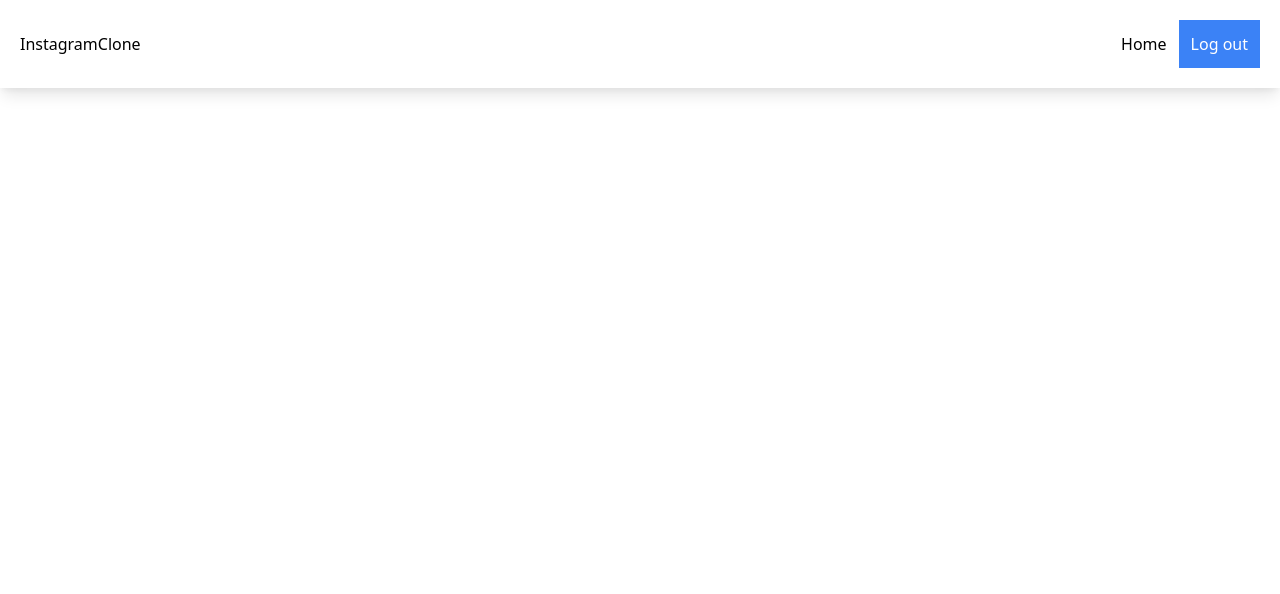
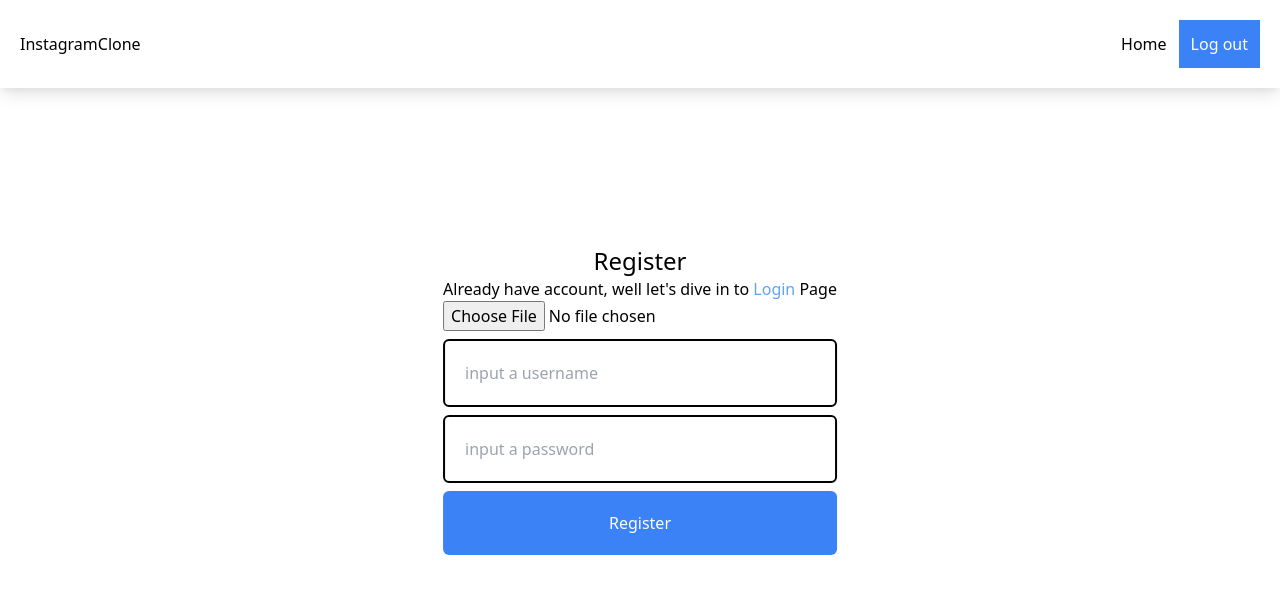
Before and after one commit to DhiveX21/nuxt-training, a Nuxt app: page /auth/register in a window 1280 px wide. Shown: the top 594 px of the page. Built offline with nearby package versions, Linux system fonts and the light colour scheme.

Commit message:
add plugin and function to integrate with algolia

```diff
--- a/components/CommentItem.vue
+++ b/components/CommentItem.vue
@@ -1,10 +1,25 @@
 <template>
     <div class="flex p-2 gap-2 items-center w-full">
         <div>
-            <img src="https://via.placeholder.com/52" class="max-w-full rounded-full" width="52" height="52" alt="user picture comment"/>
+            <img :src="comment.profilePicture" class="max-w-full rounded-full" width="52" height="52" alt="user picture comment"/>
         </div>
         <div class="flex-1">
-            ceritanya ini deskripsi
+            {{ comment.message }}
         </div>
     </div>
 </template>
+<script>
+    export default {
+        props : {
+            comment : {
+                type: Object,
+                default(){
+                    return {
+                        profilePicture: "https://via.placeholder.com/52",
+                        message: "Lorem ipsum dolor summit!"
+                    }
+                }
+            }
+        }
+    }
+</script>
--- a/components/PostsItem.vue
+++ b/components/PostsItem.vue
@@ -4,9 +4,9 @@
          <div class="bg-white shadow-md mb-3">
                     <div class="w-100 border-solid border-2 border-gray-400 rounded-t-md flex justify-between p-5 pl-2 items-center">
                         <div class="flex gap-5">
-                            <img src="https://via.placeholder.com/52" class="max-w-full rounded-full" width="52" height="52" alt="user picture">
+                            <img :src="post.profilePicture" class="max-w-full rounded-full" width="52" height="52" alt="user picture">
                             <div>
-                                <p class="font-medium">nama user</p>
+                                <p class="font-medium">{{  post.profileName }}</p>
                             </div>
                         </div>
                     </div>
@@ -17,12 +17,12 @@
                 </div>
                 <!-- post description -->
                 <div class="px-5 py-2">
-                    <p><b>arya</b></p>
-                    <p>ini deskripsi gambar</p>
+                    <p><b>{{ post.profileName }}</b></p>
+                    <p>{{ post.description }}</p>
                 </div>
                 <hr>
-                <div v-if="comments.length > 0">
-                    <comment-item v-for="comment in comments" :key="comment.id"/>
+                <div v-if="post.comments.length > 0">
+                    <comment-item v-for="(comment, index) in post.comments" :comment="comment" :key="index"/>
                 </div>
                 <div v-else>
                     <p>There is no comment</p>
@@ -41,19 +41,11 @@
 </template>
 <script>
     export default {
-        data(){
-            return {
-                comments : [
-                    {
-                        id : 1,
-                        message : "hello comment"
-                    },
-                    {
-                        id : 2,
-                        message : "hello comment"
-                    },
-                ]
+        props: {
+            post: {
+                type: Object,
+                required: true
             }
-        }
+        },
     }
 </script>
--- a/nuxt.config.js
+++ b/nuxt.config.js
@@ -23,6 +23,7 @@ export default {
 
   // Plugins to run before rendering page: https://go.nuxtjs.dev/config-plugins
   plugins: [
+    '~/plugins/dataApi'
   ],
 
   // Auto import components: https://go.nuxtjs.dev/config-components
@@ -40,5 +41,17 @@ export default {
 
   // Build Configuration: https://go.nuxtjs.dev/config-build
   build: {
+  },
+  publicRuntimeConfig:{
+    algolia:{
+      appId: process.env.ALGOLIA_APP_ID,
+      key: process.env.ALGOLIA_TOKEN_GENERAL
+    }
+  },
+  privateRuntimeConfig: {
+    algolia:{
+      appId: process.env.ALGOLIA_APP_ID,
+      key: process.env.ALGOLIA_TOKEN_ALL
+    }
   }
 }
--- a/pages/auth/login.vue
+++ b/pages/auth/login.vue
@@ -0,0 +1,45 @@
+<template>
+    <div class="absolute top-2/4 left-2/4" style="transform: translate(-50%, -50%);">
+        <h2 class="text-2xl font-medium text-center">Login</h2>
+        <form @submit.prevent="submitLogin">
+            <div class="flex flex-col gap-2">
+                <input type="text" name="name"
+                    id="name"
+                    v-model="user.name"
+                    class="p-5 border-solid border-2 border-black rounded-md"
+                    placeholder="input your username">
+                <input
+                    type="password"
+                    name="password"
+                    id="password"
+                    v-model="user.password"
+                    class="p-5 border-solid border-2 border-black rounded-md"
+                >
+                <p>First time ? go to this <nuxt-link to="/auth/register">Register</nuxt-link></p>
+                <input type="submit" value="Login" class="p-5 bg-blue-500 text-white rounded-md">
+            </div>
+        </form>
+    </div>
+</template>
+<script>
+    export default {
+        head(){
+            return {
+                title : "Login To NuxtStagram"
+            }
+        },
+        data(){
+            return {
+                user : {
+                    name : "",
+                    password: ""
+                }
+            }
+        },
+        methods : {
+            submitLogin(){
+                alert("Login")
+            }
+        }
+    }
+</script>
--- a/pages/auth/register.vue
+++ b/pages/auth/register.vue
@@ -0,0 +1,77 @@
+<template>
+  <div
+    class="absolute top-2/4 left-2/4"
+    style="transform: translate(-50%, -50%)"
+  >
+    <h2 class="text-2xl font-medium text-center">Register</h2>
+    <p>
+      Already have account, well let's dive in to
+      <nuxt-link to="/auth/login" class="text-blue-400 hover:underline"
+        >Login</nuxt-link
+      >
+      Page
+    </p>
+    <form @submit.prevent="submitRegister">
+      <div class="flex flex-col gap-2">
+        <input
+          type="file"
+          accept=".jpeg, .jpg, image/jpeg"
+          @change="uploadFile"
+        />
+        <input
+          type="text"
+          name="name"
+          id="name"
+          v-model="user.name"
+          class="p-5 border-solid border-2 border-black rounded-md"
+          placeholder="input a username"
+        />
+        <input
+          type="password"
+          name="password"
+          id="password"
+          v-model="user.password"
+          class="p-5 border-solid border-2 border-black rounded-md"
+          placeholder="input a password"
+        />
+        <button type="submit" class="p-5 bg-blue-500 text-white rounded-md">
+          Register
+        </button>
+      </div>
+    </form>
+  </div>
+</template>
+<script>
+export default {
+  head() {
+    return {
+      title: "Register To NuxtStagram",
+    };
+  },
+  data() {
+    return {
+      user: {
+        name: "",
+        password: "",
+        userImage: "",
+        userId: "123",
+      },
+      image: null,
+    };
+  },
+  methods: {
+        async submitRegister() {
+           alert('register!')
+        },
+        async uploadFile(e) {
+            const file = e.target.files[0];
+            if (!file) {
+                return;
+            }
+            const filename = file.name.split(".").slice(0, -1).join(".") + Date.now();
+            this.user.userImage = filename;
+            this.image = file;
+        }
+    }
+};
+</script>
--- a/pages/homes/index.vue
+++ b/pages/homes/index.vue
@@ -1,10 +1,27 @@
 <template>
     <div>
         <div class="grid grid-col-2 grid-flow-col gap-4">
-            <div class="flex flex-col">
-                <PostsItem/>
+            <div class="flex flex-col" v-if="posts.length > 0">
+                <PostsItem v-for="post in posts" :post="post" :key="post.objectID"/>
+            </div>
+            <div class="flex flex-col" v-else>
+                <p class="text-center">Data kosong</p>
             </div>
             <SideCardAccount/>
         </div>
     </div>
 </template>
+<script>
+    export default {
+        async asyncData({ $dataApi }){
+            try {
+                const posts = await $dataApi.getPosts();
+                return {
+                    posts: posts.hits
+                }
+            } catch (error) {
+                console.error(error)
+            }
+        }
+    }
+</script>
--- /dev/null
+++ b/plugins/dataApi.js
@@ -0,0 +1,31 @@
+export default function({ $config }, inject){
+
+    const headers = {
+        'X-Algolia-API-Key': $config.algolia.key,
+        'X-Algolia-Application-Id': $config.algolia.appId
+    }
+
+    inject('dataApi', {
+        getPosts
+    })
+
+    async function getPosts(){
+        try{
+            let response = await fetch(`https://${$config.algolia.appId}-dsn.algolia.net/1/indexes/posts/query`,
+             {
+                headers,
+                method : "POST",
+                body: JSON.stringify({
+                    attributesToHighlight: []
+                })
+            })
+
+            let json = await response.json();
+
+            return json;
+        }catch(error){
+            console.error(error)
+        }
+    }
+
+}
```
Also changed, not shown: 1 other file (tests, documents, lock files or other folders).
